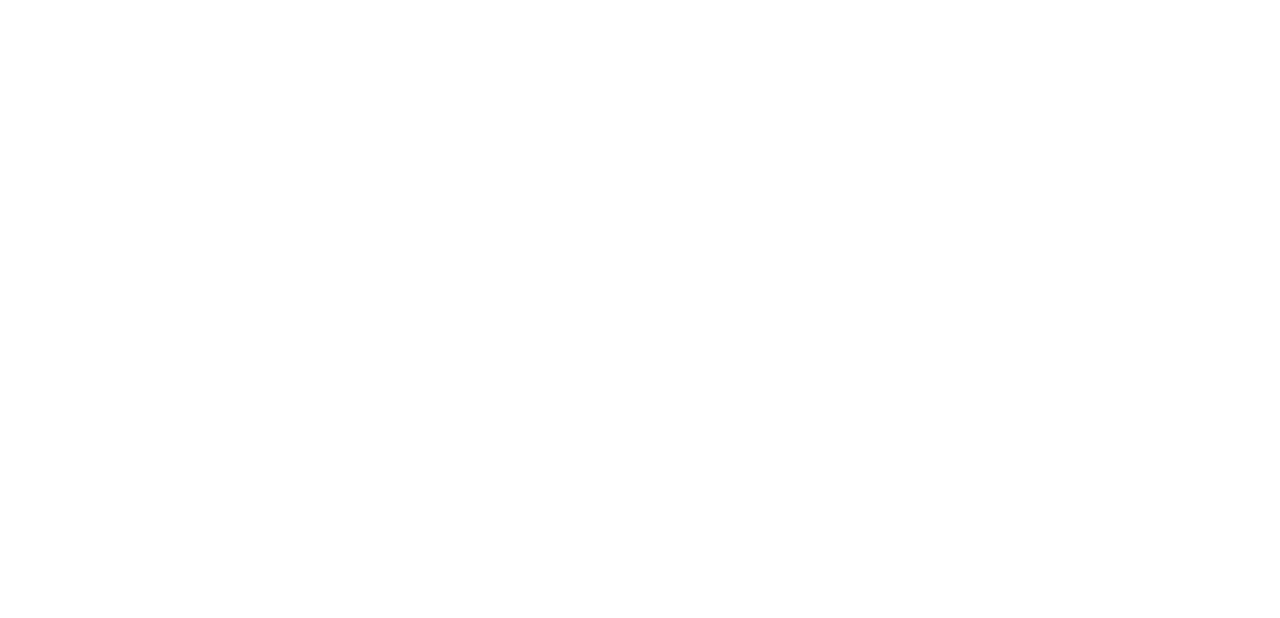
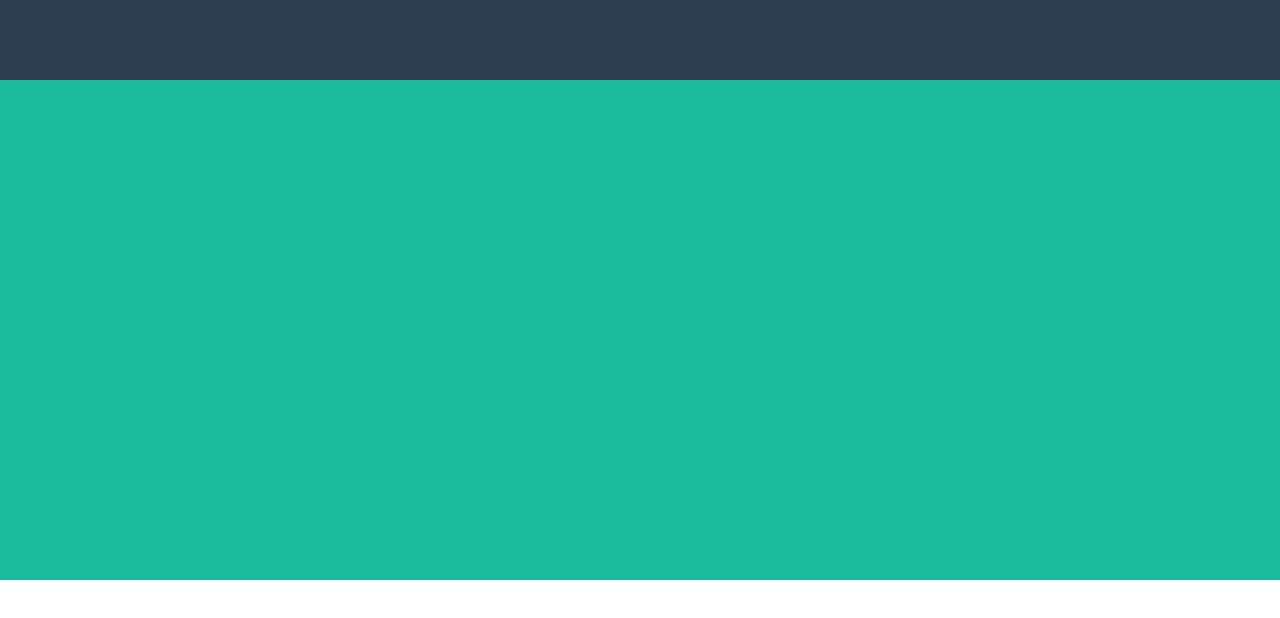
Before and after one commit to PapiMatteo/html-css-bootstrap-freelancer, a plain HTML site: page index.html in a window 1280 px wide. Drawn offline with nearby package versions, Linux system fonts and the light colour scheme.

Commit message:
add: header and hero bg

```diff
--- a/css/style.css
+++ b/css/style.css
@@ -2,3 +2,17 @@
 img {
     max-width: 100%;
 }
+
+/* HEADER */
+header {
+    height: 80px;
+    background-color: #2c3e50;
+}
+
+/* MAIN */
+/* Hero */
+#hero {
+    background-color: #1abc9c;
+    /* Debug */
+    min-height: 500px;
+}
--- a/index.html
+++ b/index.html
@@ -15,7 +15,13 @@
     <!-- /Header -->
 
     <!-- Main -->
-    <main></main>
+    <main>
+        <!-- Hero -->
+        <section id="hero">
+            <div class="container"></div>
+        </section>
+        <!-- /Hero -->
+    </main>
     <!-- /Main -->
 
     <!-- Footer -->
```
